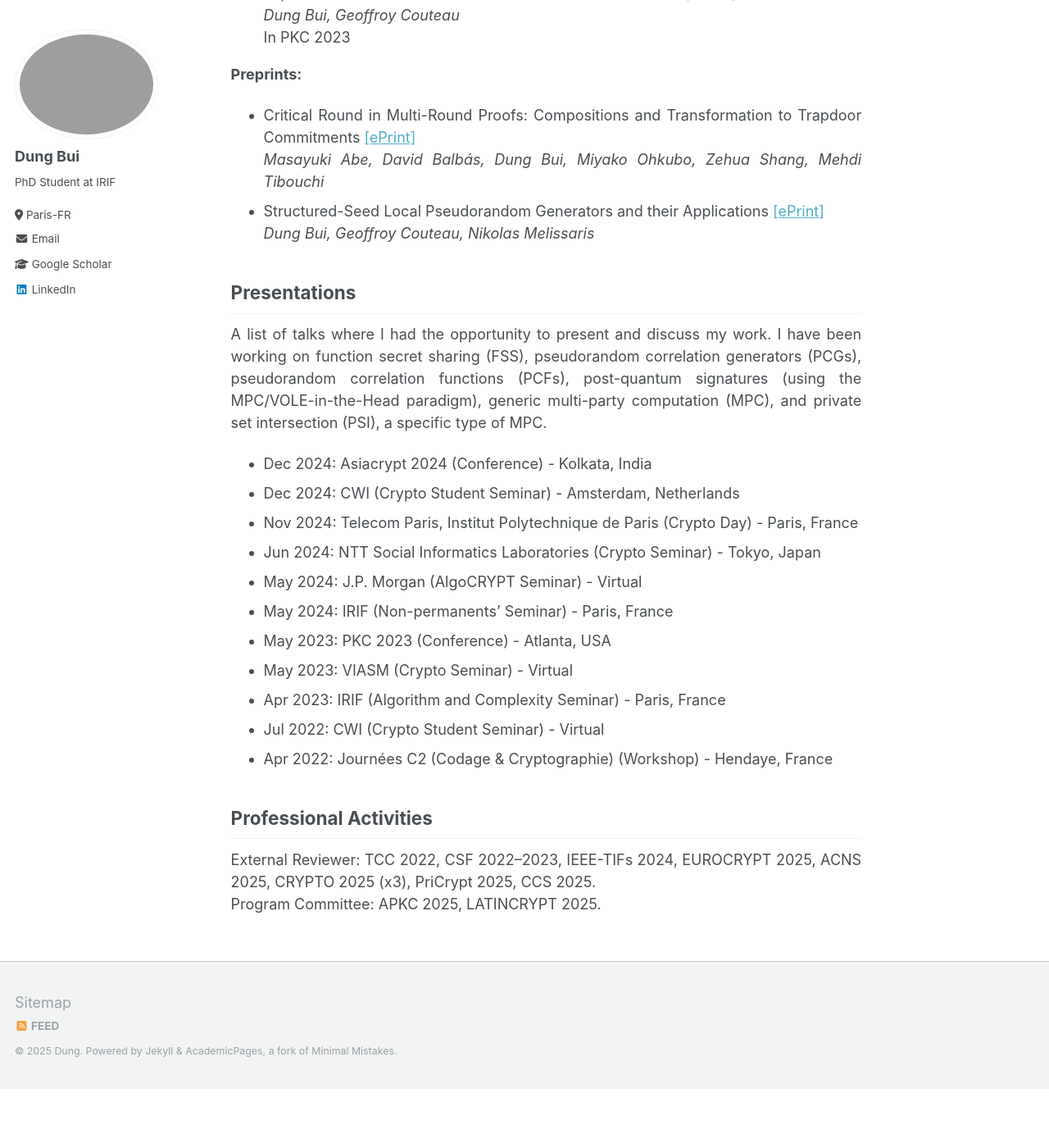
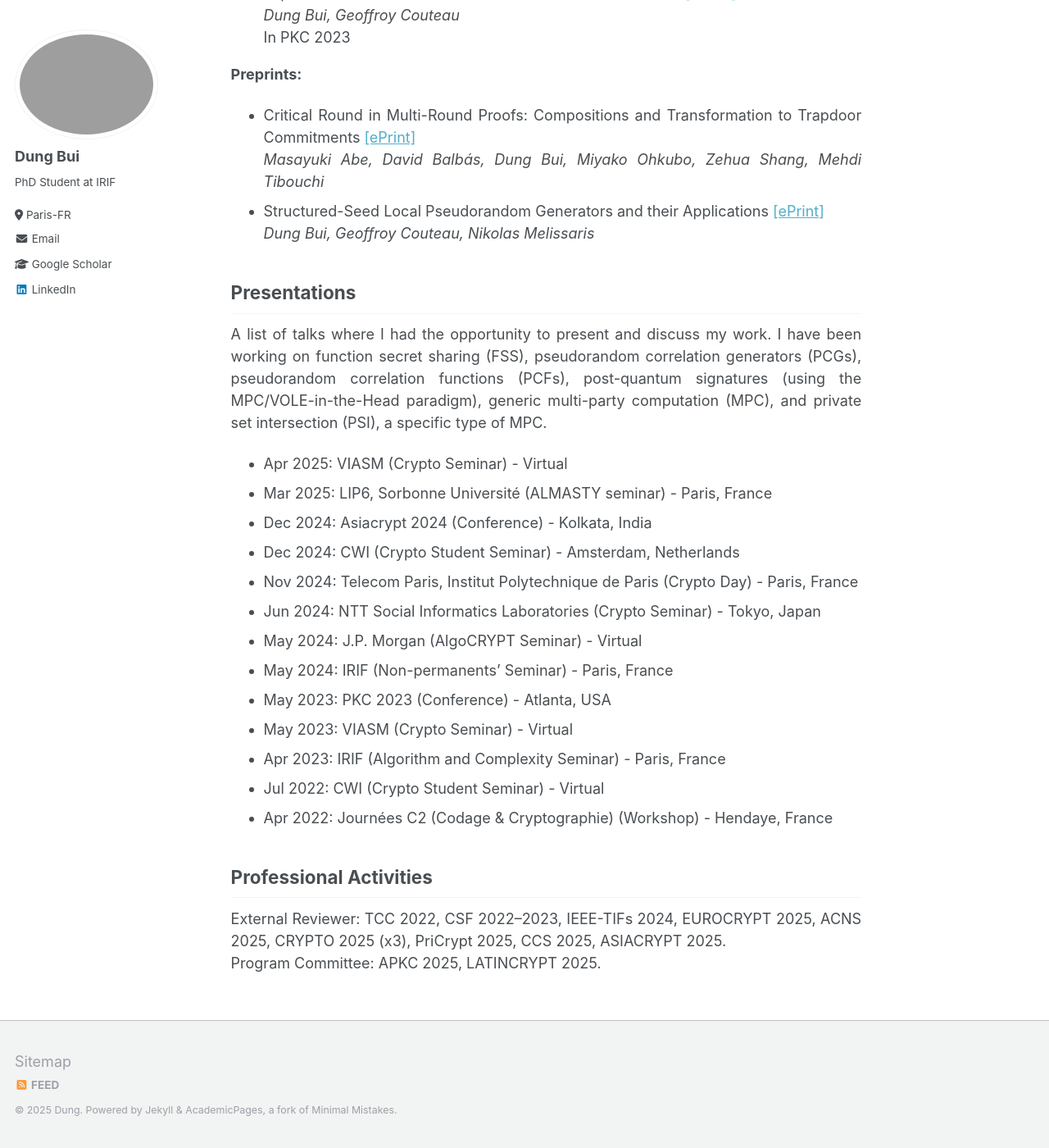
Before and after one commit to dungbui15/dungbui15.github.io, a Jekyll site: the page built from _pages/about.md, in a window 1280 px wide and 1400 px high, scrolled down 1769 px. Shown: the whole window at 82% size. Built offline with Jekyll 4.4.1, drawn with Linux system fonts in a browser that asks for light colours; before the commit the page ends 3097 px from its top, so only the background shows below that.

Commit message:
Update about.md

```diff
--- a/_pages/about.md
+++ b/_pages/about.md
@@ -87,6 +87,8 @@ For an up-to-date list of my publications, you can check my [Dblp profile](https
 ## Presentations
 A list of talks where I had the opportunity to present and discuss my work. I have been working on function secret sharing (FSS), pseudorandom correlation generators (PCGs), pseudorandom correlation functions (PCFs), post-quantum signatures (using the MPC/VOLE-in-the-Head paradigm), generic multi-party computation (MPC), and private set intersection (PSI), a specific type of MPC.
 
+- Apr 2025: VIASM (Crypto Seminar) - Virtual
+- Mar 2025: LIP6, Sorbonne Université (ALMASTY seminar) - Paris, France
 - Dec 2024: Asiacrypt 2024 (Conference) - Kolkata, India
 - Dec 2024: CWI (Crypto Student Seminar) - Amsterdam, Netherlands
 - Nov 2024: Telecom Paris, Institut Polytechnique de Paris (Crypto Day) - Paris, France
@@ -100,5 +102,5 @@ A list of talks where I had the opportunity to present and discuss my work. I ha
 - Apr 2022: Journées C2 (Codage & Cryptographie) (Workshop) - Hendaye, France
 
 ## Professional Activities
-External Reviewer: TCC 2022, CSF 2022–2023, IEEE-TIFs 2024, EUROCRYPT 2025, ACNS 2025, CRYPTO 2025 (x3), PriCrypt 2025, CCS 2025.<br>
+External Reviewer: TCC 2022, CSF 2022–2023, IEEE-TIFs 2024, EUROCRYPT 2025, ACNS 2025, CRYPTO 2025 (x3), PriCrypt 2025, CCS 2025, ASIACRYPT 2025.<br>
 Program Committee: APKC 2025, LATINCRYPT 2025.
```
